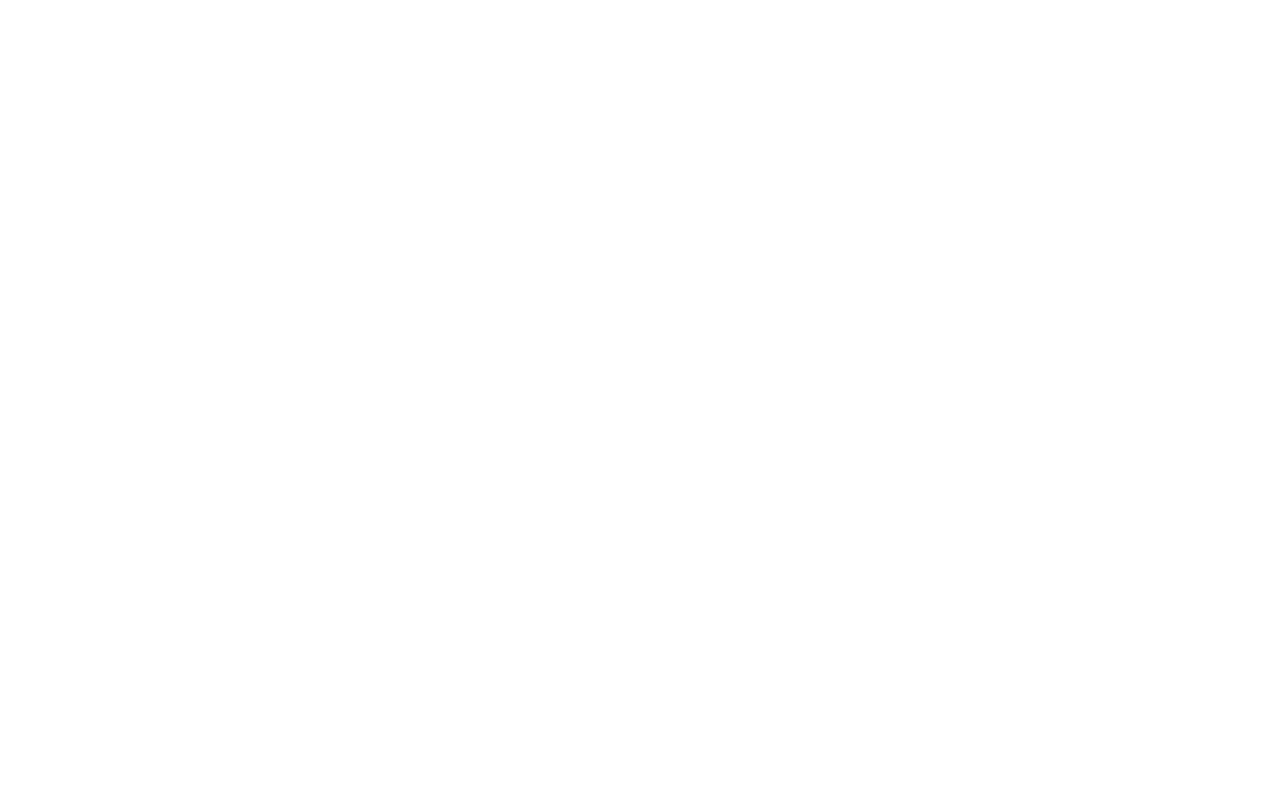
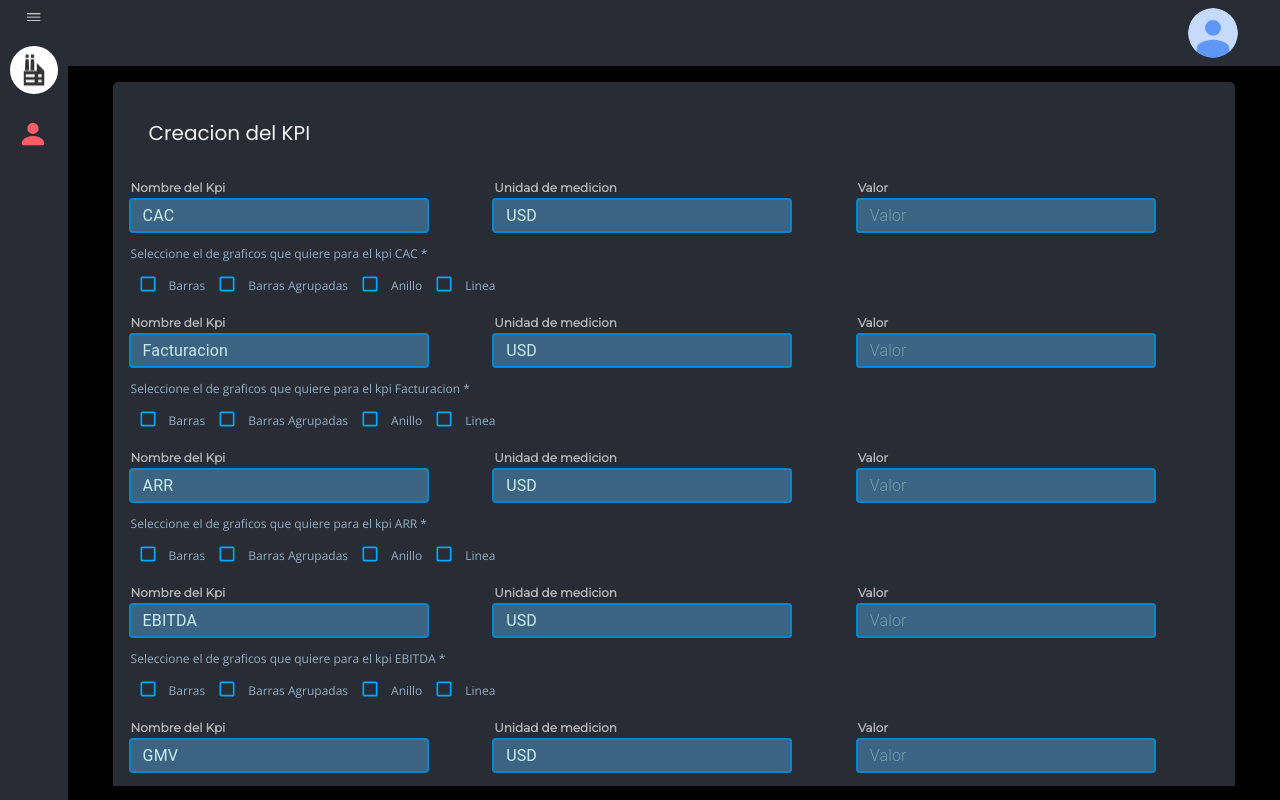
Before and after one commit to davidgalvis95/startups-kpi-manager, a React (Create React App) app: page /cube/platform/create-or-update-kpi in a window 1280 px wide. Before the commit this address had no page. Built offline with nearby package versions, Linux system fonts and the light colour scheme.

Commit message:
fixing bugs related to the Creacion del Kpi form

```diff
--- a/src/components/body/create-kpi-form/UpdateKpiData.tsx
+++ b/src/components/body/create-kpi-form/UpdateKpiData.tsx
@@ -1,14 +1,15 @@
-import { FormControl, Grid } from "@mui/material";
+import { Grid } from "@mui/material";
 import Card from "../../../hoc/Card";
 import classes from "./CreateNewKpi.module.css";
 import CustomInputComp from "../../../hoc/custom-input/CustomInputComp";
 import CustomCheckBoxComp from "../../../hoc/checkbox-button/CustomCheckBoxComp";
 import AddButtonComp from "../../../hoc/add-button/AddButtonComp";
-import React, { useState } from "react";
+import React, { useEffect, useState } from "react";
 import { Kpi1 } from "../../../types/Kpi";
 import { useSelector } from "react-redux";
 import { RootState } from "../../../store/reducers/rootReducer";
 import useKpiAxiosNew from "../../../hooks/useKpiAxiosNew";
+import {months} from "../dashboard/DateComparator";
 
 const defaultKpis: Kpi1[] = [
   {
@@ -75,7 +76,7 @@ const UpdateKpiData = (props: any) => {
       name: name,
       und: und,
       value: parseInt(e.target.value),
-      date: now.getMonth() + 1 + "-" + now.getUTCFullYear(),
+      date: months[now.getMonth()] + "-" + now.getUTCFullYear(),
     };
     const newKpis = [...kpis];
     newKpis[index] = newKpi;
@@ -85,19 +86,21 @@ const UpdateKpiData = (props: any) => {
   const changeAttributeChartsHandler = (
     e: React.ChangeEvent<HTMLInputElement>,
     index: number,
-    chartName: string
+    chartName: string,
+    checked: boolean
   ) => {
-    if (e.target.checked) {
+    const kpisToUpdate = [...kpis];
+    if (checked) {
       const kpiToModify = [...kpis][index];
       const chartTypes: string[] = { ...kpiToModify }.chartTypes || [];
-      if (chartTypes.indexOf(chartName) !== -1) {
+      if (chartTypes.indexOf(chartName) === -1) {
         chartTypes.push(chartName);
         const newKpi = {
           ...kpiToModify,
           chartTypes: chartTypes,
         };
-        kpis[index] = newKpi;
-        setKpis(kpis);
+        kpisToUpdate[index] = newKpi;
+        setKpis(kpisToUpdate);
       }
     } else {
       const kpiToModify = [...kpis][index];
@@ -108,9 +111,16 @@ const UpdateKpiData = (props: any) => {
         ...kpiToModify,
         chartTypes: chartTypes,
       };
-      kpis[index] = newKpi;
-      setKpis(kpis);
+      kpisToUpdate[index] = newKpi;
+      setKpis(kpisToUpdate);
     }
+  };
+
+  const checkKpisHandler = (index: number, chartName: string) => {
+    if (kpis[index].chartTypes?.indexOf(chartName) !== undefined) {
+      return kpis[index].chartTypes!.indexOf(chartName) >= 0;
+    }
+    return false;
   };
 
   return (
@@ -122,13 +132,10 @@ const UpdateKpiData = (props: any) => {
           </div>
           {/* <FormControl> */}
           {kpis.map((kpi: Kpi1, index: number) => {
-              return(
+            return (
               <Grid key={index} container>
                 <Grid item xs={12} sm={6} md={4}>
-                  <CustomInputComp
-                    label={"Nombre del Kpi"}
-                    value={kpi.name}
-                  />
+                  <CustomInputComp label={"Nombre del Kpi"} value={kpi.name} />
                 </Grid>
                 <Grid item xs={12} sm={6} md={4}>
                   <CustomInputComp
@@ -138,9 +145,8 @@ const UpdateKpiData = (props: any) => {
                 </Grid>
                 <Grid item xs={12} sm={6} md={4}>
                   <CustomInputComp
-                    label={"Unidad de medicion"}
-                    placeholder={"Unidad de medicion"}
-                    value={kpis[index].value?.toString() || ""}
+                    label={"Valor"}
+                    placeholder={"Valor"}
                     change={(e: any) =>
                       changeValueUndHandler(e, index, kpi.name, kpi.und)
                     }
@@ -153,46 +159,44 @@ const UpdateKpiData = (props: any) => {
                   <div className={classes.chackBoxWrapperParent}>
                     <CustomCheckBoxComp
                       labelBefore={false}
+                      name={"Barras"}
                       renderFromParent={true}
-                      checked={kpis[index].chartTypes?.indexOf("Barras") !== -1}
-                      name={"Barras"}
-                      click={(e: any, name: string) =>
-                        changeAttributeChartsHandler(e, index, name)
+                      checked={checkKpisHandler(index, "Barras")}
+                      click={(e: any, name: string, checked: boolean) =>
+                        changeAttributeChartsHandler(e, index, name, checked)
                       }
                     />
                     <CustomCheckBoxComp
                       labelBefore={false}
                       name={"Barras Agrupadas"}
                       renderFromParent={true}
-                      checked={
-                        kpis[index].chartTypes?.indexOf("Barras Agrupadas") !==
-                        -1
-                      }
-                      click={(e: any, name: string) =>
-                        changeAttributeChartsHandler(e, index, name)
+                      checked={checkKpisHandler(index, "Barras Agrupadas")}
+                      click={(e: any, name: string, checked: boolean) =>
+                        changeAttributeChartsHandler(e, index, name, checked)
                       }
                     />
                     <CustomCheckBoxComp
                       labelBefore={false}
                       name={"Anillo"}
                       renderFromParent={true}
-                      checked={kpis[index].chartTypes?.indexOf("Anillo") !== -1}
-                      click={(e: any, name: string) =>
-                        changeAttributeChartsHandler(e, index, name)
+                      checked={checkKpisHandler(index, "Anillo")}
+                      click={(e: any, name: string, checked: boolean) =>
+                        changeAttributeChartsHandler(e, index, name, checked)
                       }
                     />
                     <CustomCheckBoxComp
                       labelBefore={false}
                       name={"Linea"}
                       renderFromParent={true}
-                      checked={kpis[index].chartTypes?.indexOf("Linea") !== -1}
-                      click={(e: any, name: string) =>
-                        changeAttributeChartsHandler(e, index, name)
+                      checked={checkKpisHandler(index, "Linea")}
+                      click={(e: any, name: string, checked: boolean) =>
+                        changeAttributeChartsHandler(e, index, name, checked)
                       }
                     />
                   </div>
                 </Grid>
-              </Grid>)
+              </Grid>
+            );
           })}
           <div className={classes.saveButtonWrapper}>
             {kpiOperationLoading ? (
--- a/src/components/body/dashboard/DateComparator.js
+++ b/src/components/body/dashboard/DateComparator.js
@@ -1,4 +1,4 @@
-const months = [
+export const months = [
   "Ene",
   "Feb",
   "Mar",
--- a/src/components/layout/Layout.tsx
+++ b/src/components/layout/Layout.tsx
@@ -1,5 +1,4 @@
 import { Navigate, Route, Routes, useNavigate } from "react-router-dom";
-import CreateNewKpi from "../body/create-kpi-form/UpdateKpiData";
 import NewUserAccountForm from "../body/account-form/NewUserAccountForm";
 import NewPymeAccountForm from "../body/account-form/NewPymeAccountForm";
 import Profile from "../body/profile/Profile";
@@ -54,7 +53,6 @@ const Layout = () => {
   const userRoutes = (
     <Routes>
       <Route path="/cube/platform/profile" element={<Profile />} />
-      {/* <Route path="/cube/platform/new-kpi" element={<CreateNewKpi />} /> */}
       <Route path="/cube/platform/create-or-update-kpi" element={<UpdateKpiData />} />
       <Route path="/cube/platform/dashboard/:id" element={<DashboardNew />} />
       <Route path="/cube/logout" element={() => <Logout />} />
@@ -92,16 +90,16 @@ const Layout = () => {
 
   return (
     <div>
-      {!loginStatus.accepted ||
+      {/* {!loginStatus.accepted ||
       !loginStatus.finishedOk ||
       logoutStatus.logguedOut ? (
         defaultRoutes
       ) : (
         <NavBar>{routes}</NavBar>
-      )}
+      )}  */}
 
-       {/* {defaultRoutes}
-      <NavBar>{userRoutes}</NavBar>  */}
+       {defaultRoutes}
+      <NavBar>{userRoutes}</NavBar>
     </div>
   );
 };
--- a/src/hoc/checkbox-button/CustomCheckBoxComp.tsx
+++ b/src/hoc/checkbox-button/CustomCheckBoxComp.tsx
@@ -31,10 +31,9 @@ const CustomCheckBoxComp = ({
             style={{
               color: "#00a8ff",
             }}
-            onChange={(e) => {
-              console.log(e)
-              setCheckedBox(!chekcedBox);
-              console.log(name)
+            onClick={(e) => {
+              console.log(e);
+              console.log(name);
               click(e, name);
             }}
           />
@@ -42,15 +41,13 @@ const CustomCheckBoxComp = ({
       ) : (
         <div className={classes.chackBoxWrapper}>
           <Checkbox
-            checked={renderFromParent ? checked : chekcedBox}
+            checked={checked}
             size="small"
             style={{
               color: "#00a8ff",
             }}
-            onClick={(e) => {
-              setCheckedBox(!chekcedBox);
-              click(e, name);
-            }}
+            //This checked prop will be passed as negative
+            onClick={(e) => click(e, name, !checked)}
           />
           <p className={classes.textBoxLabel}>{name}</p>
         </div>
```
Lines whose indentation alone changed are shown as unchanged.
